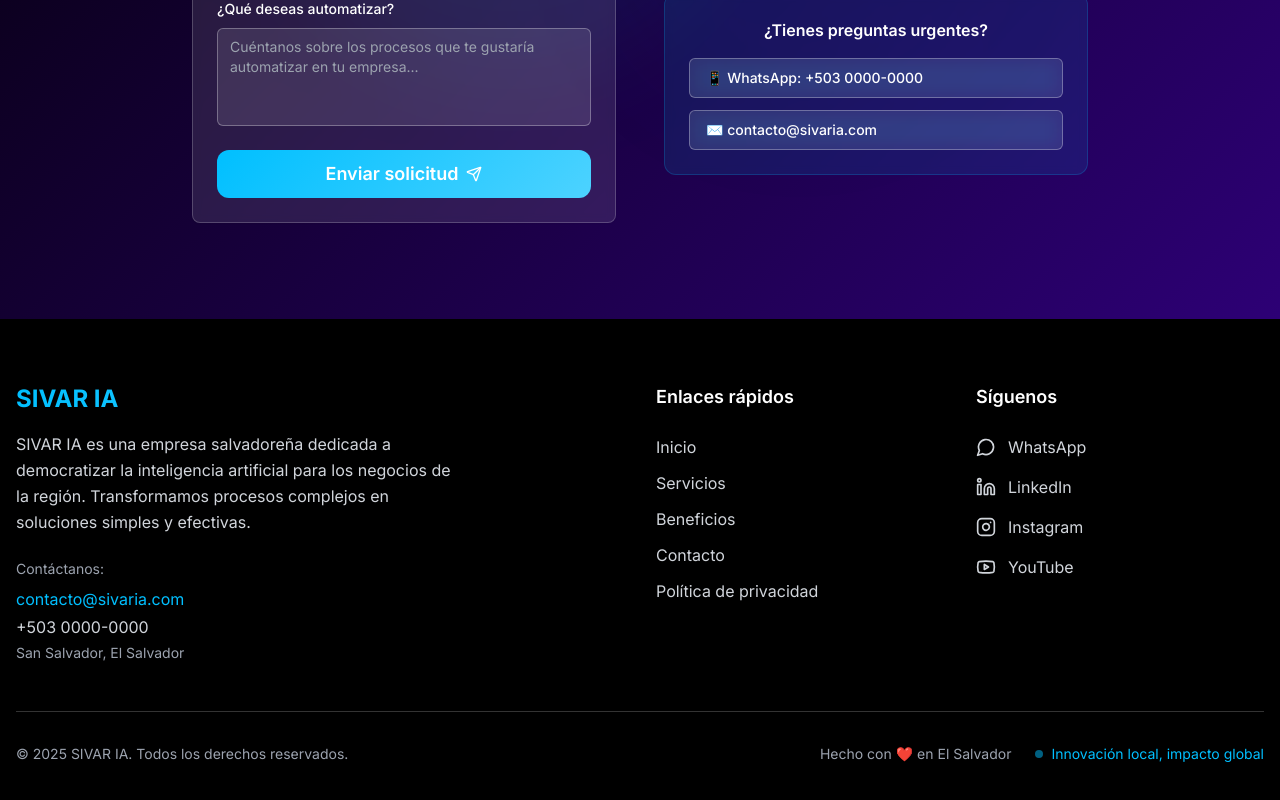
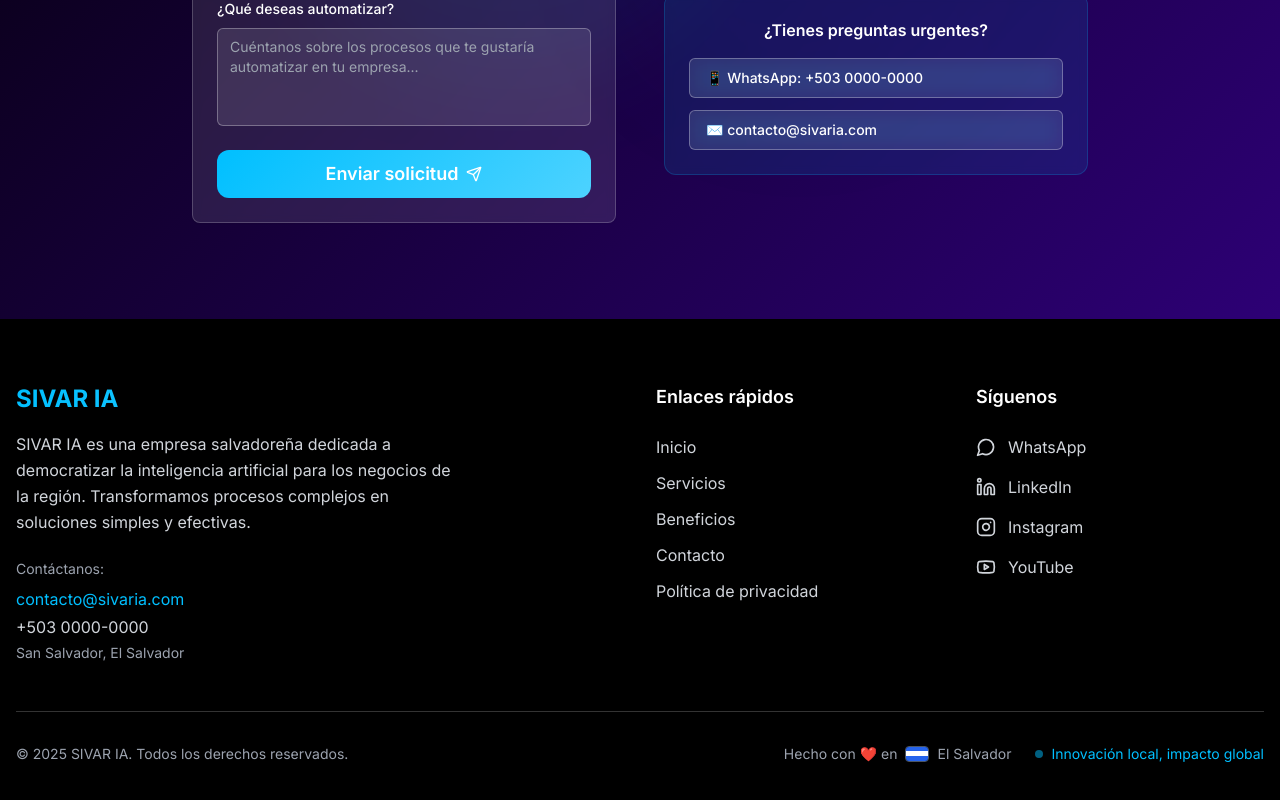
Before and after one commit to oscarcodesv/sivar-ai-forge, a React (Vite) app: page / in a window 1280 px wide. Shown: the part 5905-6705 px from the top of the page. Built offline with nearby package versions, Linux system fonts and the light colour scheme.

Commit message:
Add El Salvador flag to footer
Add the El Salvador flag to the footer of the website.

```diff
--- a/src/components/Footer.tsx
+++ b/src/components/Footer.tsx
@@ -126,7 +126,16 @@ const Footer = () => {
           </div>
 
           <div className="flex items-center gap-6 text-sm text-gray-400">
-            <span>Hecho con ❤️ en El Salvador</span>
+            <div className="flex items-center gap-2">
+              <span>Hecho con ❤️ en</span>
+              {/* Bandera de El Salvador */}
+              <div className="flex flex-col w-6 h-4 border border-gray-600 rounded-sm overflow-hidden shadow-sm">
+                <div className="h-1/3 bg-blue-600"></div>
+                <div className="h-1/3 bg-white"></div>
+                <div className="h-1/3 bg-blue-600"></div>
+              </div>
+              <span>El Salvador</span>
+            </div>
             <div className="flex items-center gap-2">
               <div className="w-2 h-2 bg-primary rounded-full animate-pulse"></div>
               <span className="text-primary">Innovación local, impacto global</span>
```
